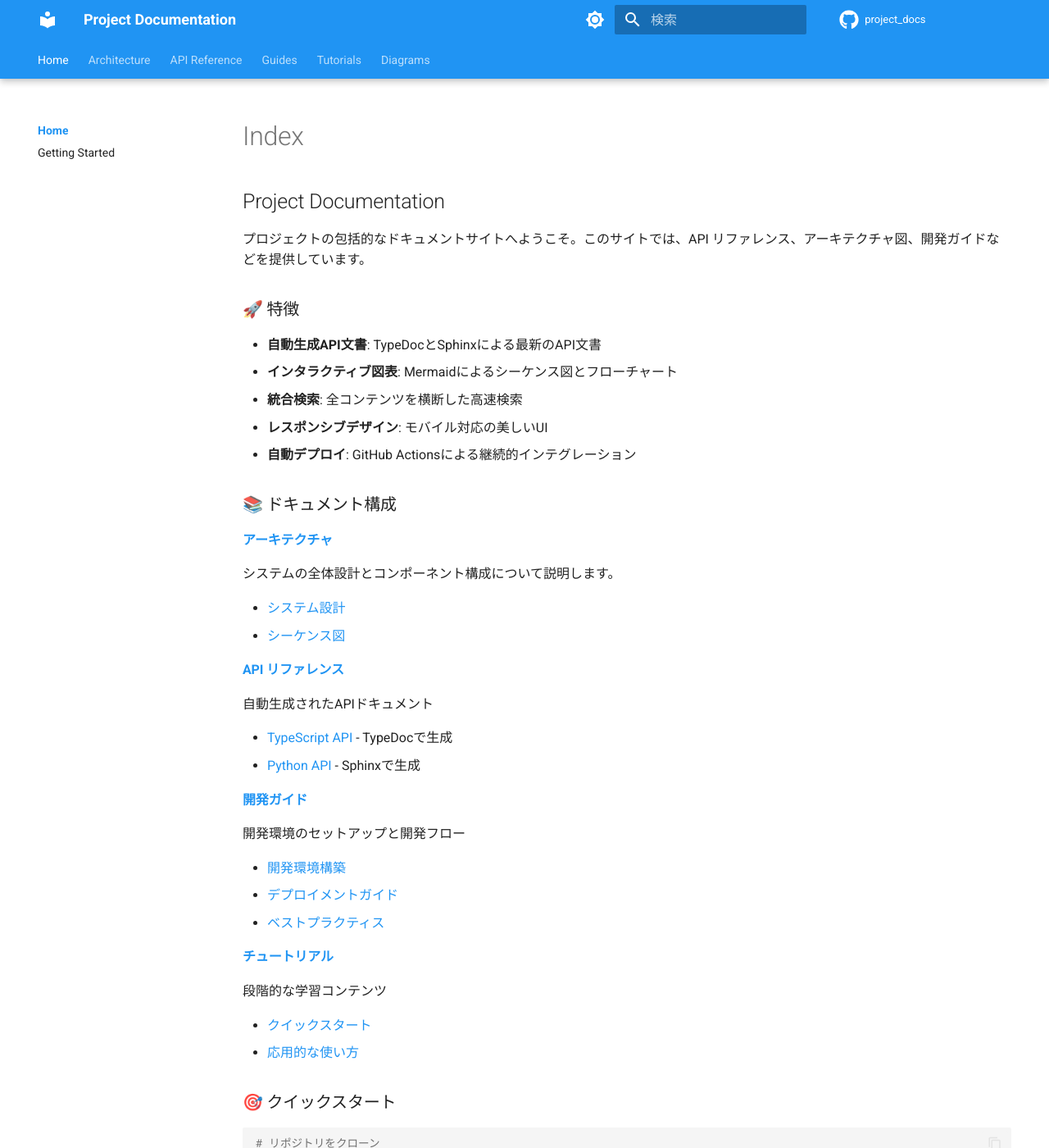
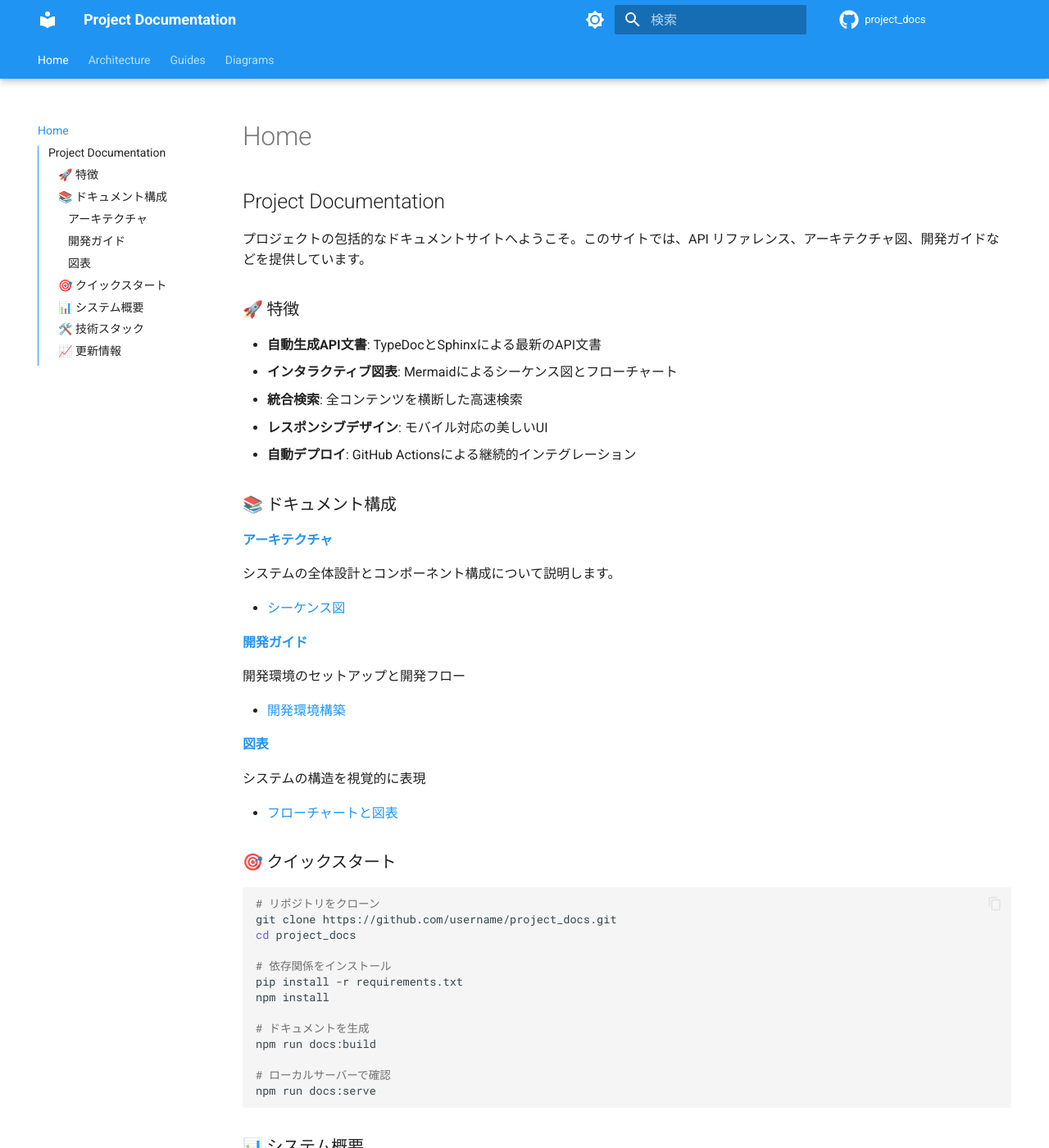
Before and after one commit to lightuse/project_docs, an MkDocs documentation site: the page built from docs/index.md, in a window 1280 px wide and 1400 px high. Shown: the whole window at 82% size. Built offline with MkDocs 1.6.1 and Material for MkDocs 9.7.7, drawn with Linux system fonts in a browser that asks for light colours; comment, search, counter and statistics services are not loaded; the version menu is left out.

Commit message:
fix docs

```diff
--- a/docs/index.md
+++ b/docs/index.md
@@ -12,30 +12,20 @@
 
 ## 📚 ドキュメント構成
 
-### [アーキテクチャ](architecture/overview.md)
+### [アーキテクチャ](architecture/sequences.md)
 システムの全体設計とコンポーネント構成について説明します。
 
-- [システム設計](architecture/system-design.md)
 - [シーケンス図](architecture/sequences.md)
-
-### [API リファレンス](api/typescript/)
-自動生成されたAPIドキュメント
-
-- [TypeScript API](api/typescript/) - TypeDocで生成
-- [Python API](api/python/) - Sphinxで生成
 
 ### [開発ガイド](guides/development-setup.md)
 開発環境のセットアップと開発フロー
 
 - [開発環境構築](guides/development-setup.md)
-- [デプロイメントガイド](guides/deployment.md)
-- [ベストプラクティス](guides/best-practices.md)
 
-### [チュートリアル](tutorials/quickstart.md)
-段階的な学習コンテンツ
+### [図表](diagrams/flowcharts.md)
+システムの構造を視覚的に表現
 
-- [クイックスタート](tutorials/quickstart.md)
-- [応用的な使い方](tutorials/advanced.md)
+- [フローチャートと図表](diagrams/flowcharts.md)
 
 ## 🎯 クイックスタート
 
--- a/mkdocs.yml
+++ b/mkdocs.yml
@@ -55,10 +55,6 @@ plugins:
       type: date
   - minify:
       minify_html: true
-  - typedoc:
-      source: './src/typescript'
-      output_dir: 'api/typescript'
-      tsconfig: './tsconfig.json'
 
 # Markdown extensions
 markdown_extensions:
@@ -79,8 +75,8 @@ markdown_extensions:
   - pymdownx.tasklist:
       custom_checkbox: true
   - pymdownx.emoji:
-      emoji_index: !!python/name:materialx.emoji.twemoji
-      emoji_generator: !!python/name:materialx.emoji.to_svg
+      emoji_index: !!python/name:material.extensions.emoji.twemoji
+      emoji_generator: !!python/name:material.extensions.emoji.to_svg
   - admonition
   - codehilite:
       guess_lang: false
@@ -95,27 +91,13 @@ markdown_extensions:
 
 # Navigation
 nav:
-  - Home:
-    - index.md
-    - Getting Started: getting-started.md
+  - Home: index.md
   - Architecture:
-    - Overview: architecture/overview.md
-    - System Design: architecture/system-design.md
     - Sequence Diagrams: architecture/sequences.md
-  - API Reference:
-    - TypeScript API: api/typescript/
-    - Python API: api/python/
   - Guides:
     - Development Setup: guides/development-setup.md
-    - Deployment Guide: guides/deployment.md
-    - Best Practices: guides/best-practices.md
-  - Tutorials:
-    - Quick Start: tutorials/quickstart.md
-    - Advanced Usage: tutorials/advanced.md
   - Diagrams:
-    - Sequence Diagrams: diagrams/sequence/
     - Flowcharts: diagrams/flowcharts.md
-    - Architecture Diagrams: diagrams/architecture.md
 
 # Extra
 extra:
--- a/requirements.txt
+++ b/requirements.txt
@@ -1,10 +1,9 @@
 # MKDocs Documentation Requirements
 mkdocs>=1.5.0
-mkdocs-material>=9.0.0
+mkdocs-material>=9.4.0
 mkdocs-mermaid2-plugin>=0.6.0
 mkdocs-git-revision-date-localized-plugin>=1.2.0
 mkdocs-minify-plugin>=0.7.0
-mkdocs-typedoc>=0.0.1
 pymdown-extensions>=10.0.0
 markdown>=3.4.0
 jinja2>=3.1.0
```
Also changed, not shown: docs/guides/development-setup.md (+4 -5 lines), 1 other file.
